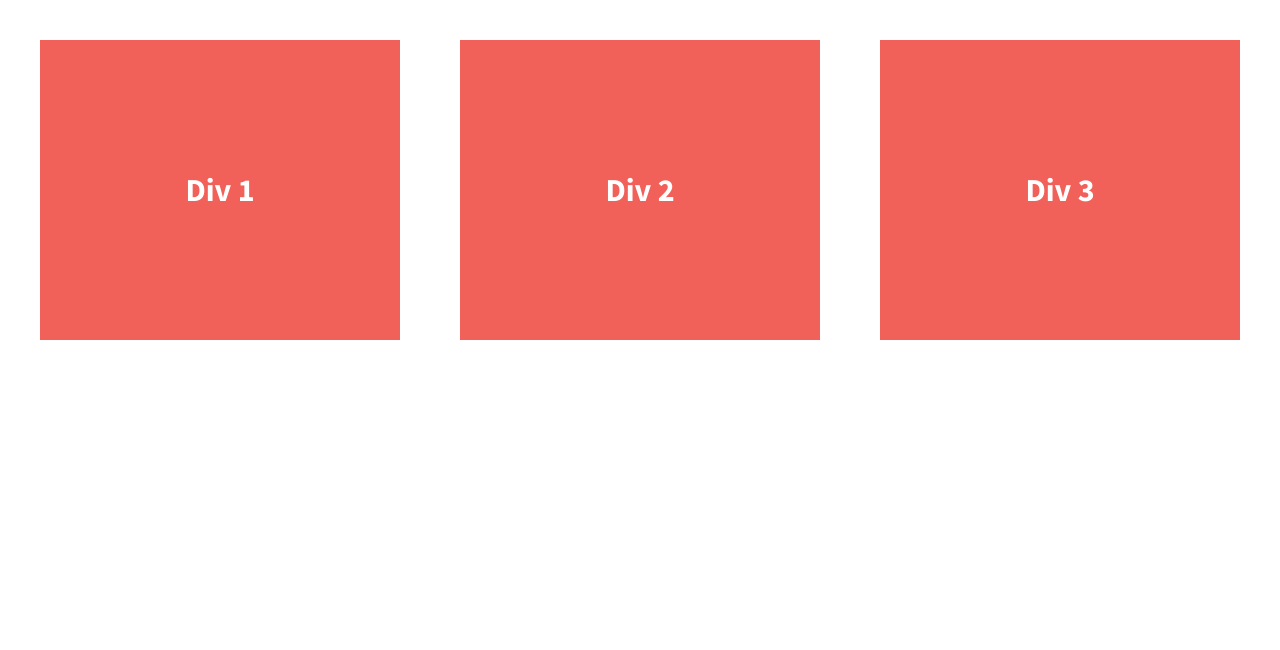
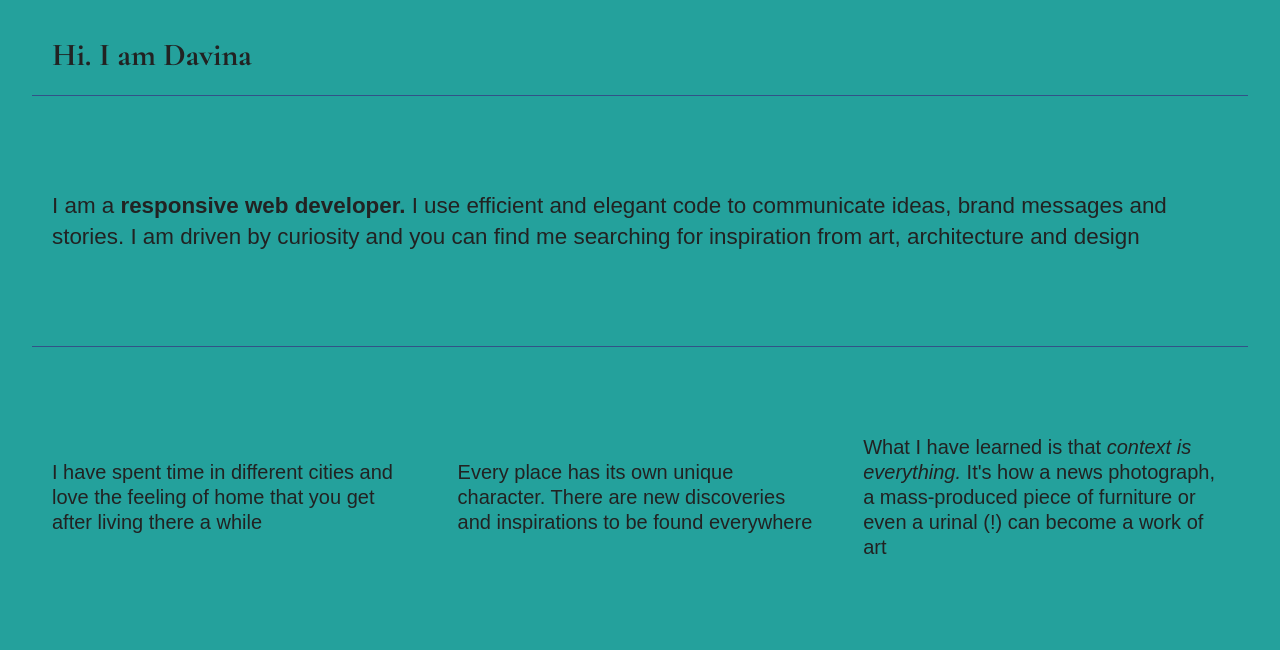
Before and after one commit to D-LB/divs-flexbox, a plain HTML site: page index.html in a window 1280 px wide. Drawn offline with nearby package versions, Linux system fonts and the light colour scheme; a web font is replaced by a local one.

Commit message:
Change background, font and content

```diff
--- a/css/main.css
+++ b/css/main.css
@@ -97,37 +97,76 @@ textarea {
 
 
 html {
-  background-color: #fff;
+  background-color: #24A19C;
   height: 100%;
+  width: 100%;
 }
 
 body {
-  font-family: 'Source Sans Pro', sans-serif;
-  padding: 2em;
-  font-size: 1.25em;
+    font-family: 'Proza Libre', sans-serif;
+  padding: 0 2em;
+  font-size: 1em;
   height: 100%;
 }
+header,
+footer {
+  background-color: #24A19C;
+  height: 80px;
+  width: 100%;
+  font-family: 'Cormorant Garamond', serif;
+  font-size: 2em;
+  display: flex;
+  justify-content: flex-start;
+  align-items: center;
+  padding-left: 20px;
+    padding-top: 15px;
+    padding-right: 20px;
+}
+
+main {
+    background-color: #24A19C;
+    height: 250px;
+    width: 100%;
+    font-size: 1.4em;
+    display: flex;
+    justify-content: center;
+    align-items: center;
+    border-top: 1px solid #325288;
+    padding-top: 0px;
+    padding-left: 20px;
+    padding-right: 20px;
+    border-bottom: 1px solid #325288;
+
+  }
+
 
 .wrapper {
   /*add display:flex and set justify-content to space-between*/
-  font-weight: 700;
+
+  font-weight: 400;
   display:flex;
+  flex-flow: row wrap;
   justify-content: space-between;
+  align-items: center;
 }
 
-.div-1, .div-2, .div-3 {
+.div-1, .div-2, .div-3  {
   /*give the divs a width of 30%, add display:flex, set justify-content and align-items to center*/
-  color: #fff;
-  line-height: 1.5em;
-  font-size: 1.6em;
-  background-color: #f16059;
+
+  line-height: 1.25em;
+  font-size: 1.25em;
+  font-weight: 400;
+  background-color: #24A19C;
   height: 300px;
   display:flex;
   width: 30%;
-  justify-content: center;
+  justify-content:center;
   align-items: center;
+  padding-left: 20px;
+  padding-right: 20px;
+
+
 }
-
 
 
 
--- a/index.html
+++ b/index.html
@@ -13,23 +13,31 @@
         <link rel="stylesheet" href="css/normalize.css">
         <link rel="stylesheet" href="css/main.css">
         <script src="js/vendor/modernizr-2.8.3.min.js"></script>
-        <link href='http://fonts.googleapis.com/css?family=Lora:700' rel='stylesheet' type='text/css'>
-        <link href='http://fonts.googleapis.com/css?family=Source+Sans+Pro:400,700' rel='stylesheet' type='text/css'>
+        <link rel="preconnect" href="https://fonts.googleapis.com">
+        <link rel="preconnect" href="https://fonts.gstatic.com" crossorigin>
+        <link href="https://fonts.googleapis.com/css2?family=Cormorant+Garamond:wght@400;700&family=Proza+Libre:wght@400;700&display=swap" rel="stylesheet"> <type='text/css'>
     </head>
     <body>
         <!--[if lt IE 8]>
             <p class="browserupgrade">You are using an <strong>outdated</strong> browser. Please <a href="http://browsehappy.com/">upgrade your browser</a> to improve your experience.</p>
         <![endif]-->
 
+
         <section class="wrapper">
+
+            <header><strong>Hi. I am Davina </strong></header>
+
+            <main>
+                <p>I am a <strong> responsive web developer. </strong>  I use efficient and elegant code to communicate ideas, brand messages and stories.  I am driven by curiosity and you can find me searching for inspiration from art, architecture and design</p></main>
+
             <div class="div-1">
-                Div 1
+                <p>I have spent time in different cities and love the feeling of home that you get after living there a while</p>
             </div>
             <div class="div-2">
-                Div 2
+                <p>Every place has its own unique character. There are new discoveries and inspirations to be found everywhere</p>
             </div>
             <div class="div-3">
-                Div 3
+                <p>What I have learned is that <em>context is everything.</em> It's how a news photograph,  a mass-produced piece of furniture or even a urinal (!) can become a work of art</p>
             </div>
         </section>
 
```
